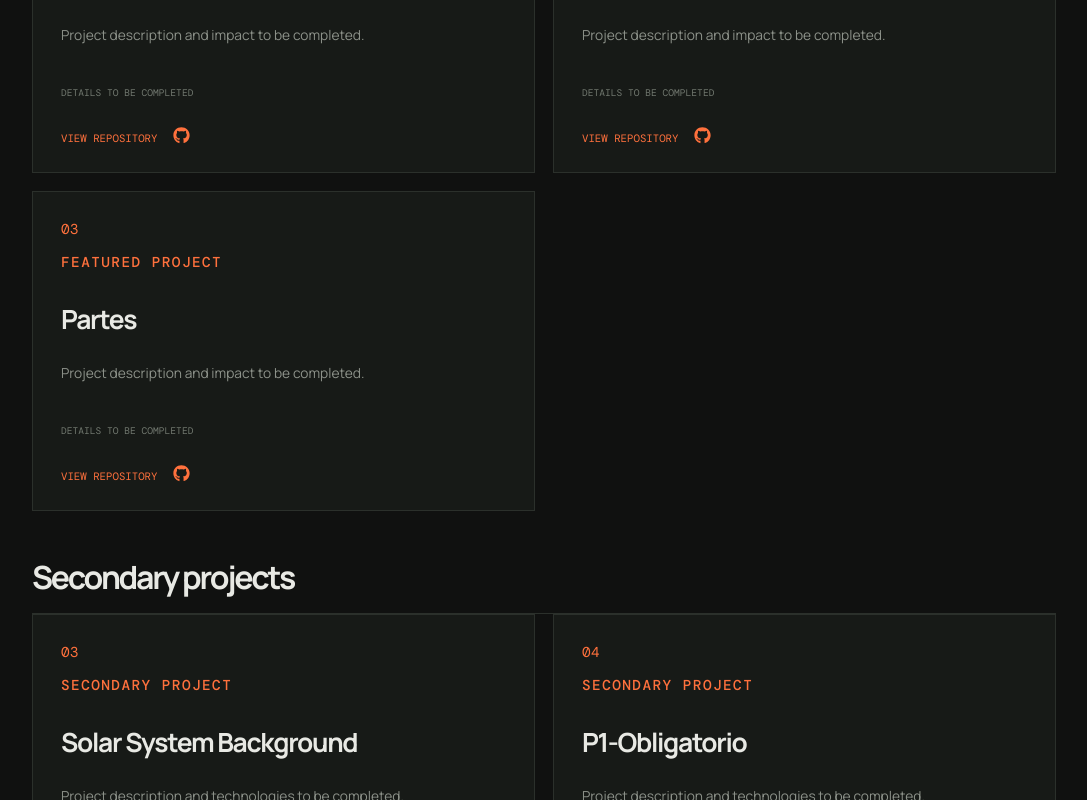
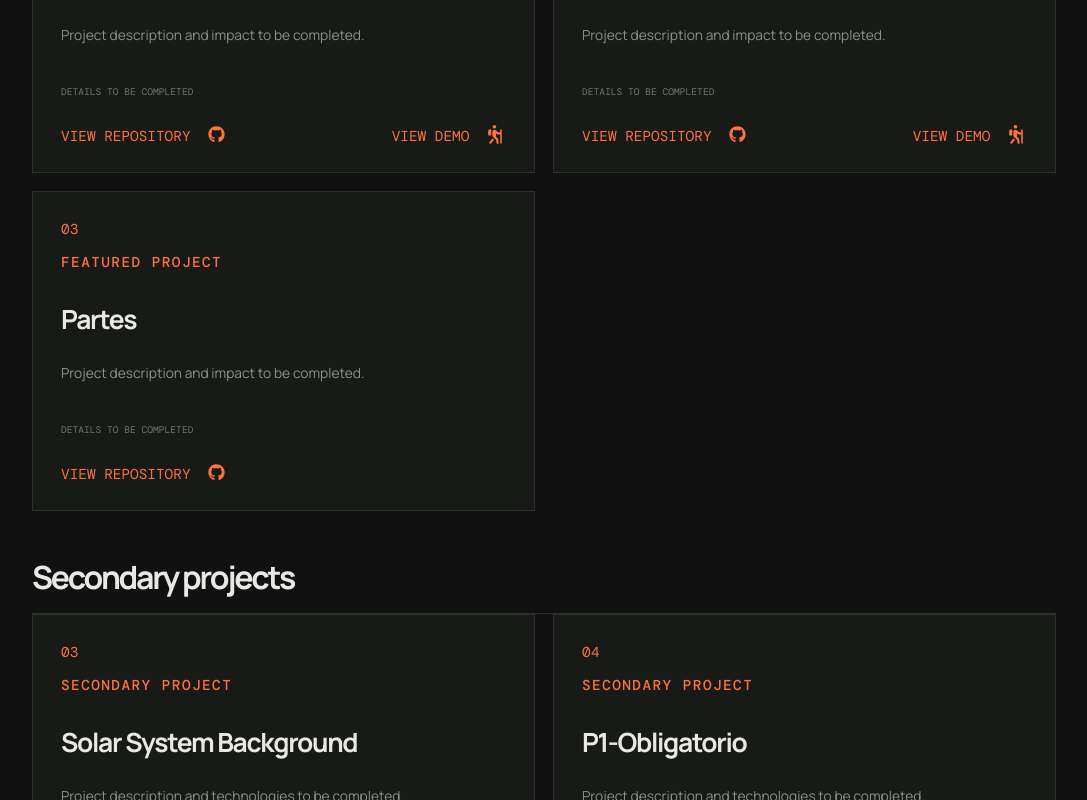
Before and after one commit to DucklingTalks/portfolio, a React (Vite) app: page / in a window 1280 px wide. Shown: the part 2840-3640 px from the top of the page, without its empty margins (96-1183 px from the left). Built offline with nearby package versions, Linux system fonts and the light colour scheme.

Commit message:
feat: add demo URLs for featured projects and update project card link styles

```diff
--- a/src/main.jsx
+++ b/src/main.jsx
@@ -14,6 +14,7 @@ import {
   faMugHot,
   faTerminal,
   faServer,
+  faPersonHiking,
 } from "@fortawesome/free-solid-svg-icons";
 import {
   faAws,
@@ -73,7 +74,7 @@ const content = {
       {
         title: "Trivia",
         github_url: "https://github.com/DucklingTalks/Trivia",
-        demo_url: "",
+        demo_url: "https://trivia-frontend-f77n.onrender.com",
         type: "Featured project",
         text: "Project description and impact to be completed.",
         featured: true,
@@ -81,7 +82,8 @@ const content = {
       {
         title: "gestjobs",
         github_url: "https://github.com/DucklingTalks/gestjobs",
-        demo_url: "",
+        demo_url:
+          "https://gestjobs-git-feature-gestjobs-mvp-jonattan-limas-projects.vercel.app/dashboard",
         type: "Featured project",
         text: "Project description and impact to be completed.",
         featured: true,
@@ -566,10 +568,7 @@ function Project({ project, index, t }) {
         {project.demo_url && (
           <a href={project.demo_url} target="_blank" rel="noreferrer">
             {t.viewDemo}{" "}
-            <FontAwesomeIcon
-              icon={faArrowUpRightFromSquare}
-              aria-hidden="true"
-            />
+            <FontAwesomeIcon icon={faPersonHiking} aria-hidden="true" />
           </a>
         )}
       </div>
--- a/src/styles.css
+++ b/src/styles.css
@@ -446,12 +446,17 @@ nav a:hover,
 .project-card a {
   color: var(--orange);
   font:
-    0.67rem "DM Mono",
+    0.9rem "DM Mono",
     monospace;
   margin-top: 28px;
   text-transform: uppercase;
+  transition: color 0.2s;
+}
+.project-card a:hover {
+  color: #fff;
 }
 .project-card a svg {
+  color: currentColor;
   margin-left: 7px;
 }
 h2.subsection-title {
```
